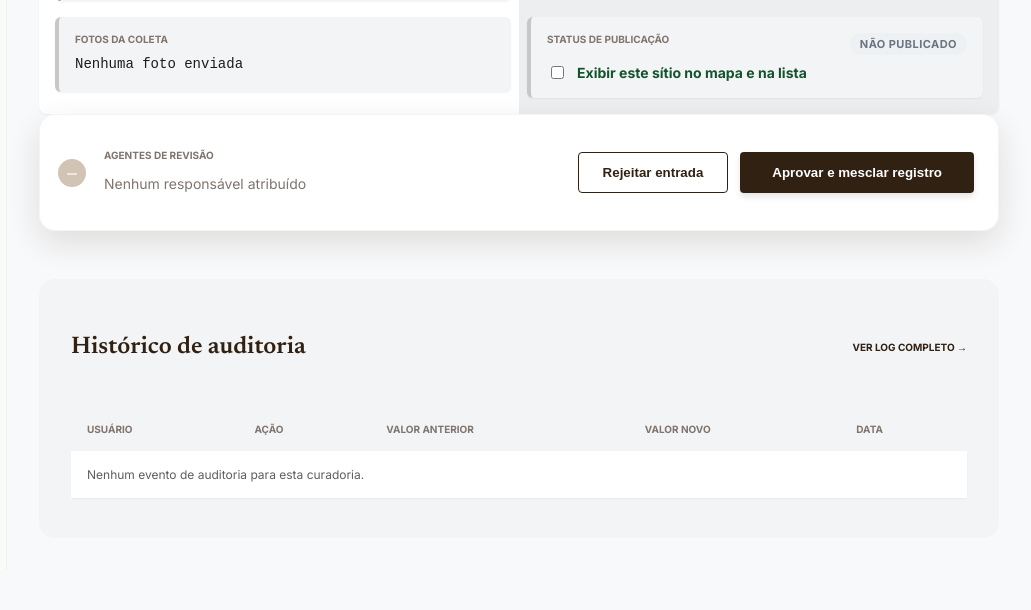
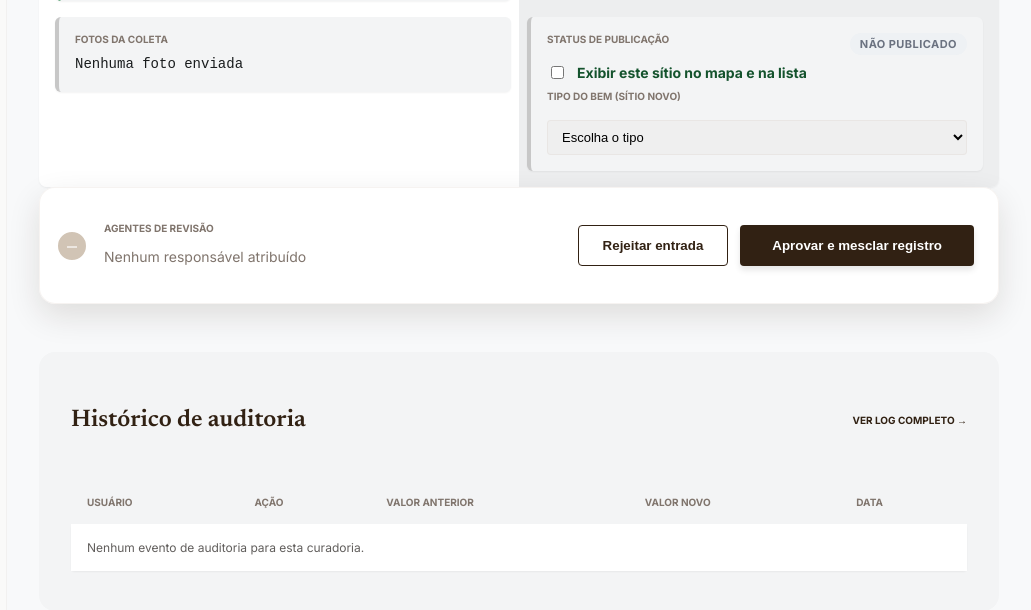
Before and after one commit to Ryan-auchi/sistema_arqueologico_web, a Django app: page /curadoria/revisao/1/ in a window 1280 px wide. Shown: the part 739-1349 px from the top of the page, without its empty margins (249-1280 px from the left). Before the commit the page ends 1238 px from the top, so only its background shows below. Run offline with Django 5.2, Linux system fonts and the light colour scheme; a user stored in the database is signed in; data that the repository does not hold is empty.

Commit message:
feat: curador escolhe o tipo do sítio novo na revisão
- seletor de tipo com a sugestão do coletor marcada (D2)
- ao criar sítio, o tipo escolhido vai para a API no campo tipo

```diff
--- a/curador/templates/curador/curadoria_revisao.html
+++ b/curador/templates/curador/curadoria_revisao.html
@@ -199,6 +199,15 @@
                             Exibir este sítio no mapa e na lista
                         </label>
                     </div>
+                    <div class="publish-toggle-row">
+                        <label class="field-label" for="tipo-confirmado-select">Tipo do bem (sítio novo)</label>
+                        <select id="tipo-confirmado-select" name="tipo_confirmado" style="width:100%; margin-top:6px; padding:8px 10px; border:1px solid var(--figma-border); border-radius:4px; font-size:13px;">
+                            <option value="">Escolha o tipo</option>
+                            {% for valor, rotulo in tipos_bem %}
+                                <option value="{{ valor }}" {% if valor == tipo_sugerido %}selected{% endif %}>{{ rotulo }}{% if valor == tipo_sugerido %} (sugestão do coletor){% endif %}</option>
+                            {% endfor %}
+                        </select>
+                    </div>
                 </div>
             </div>
         </div>
--- a/curador/views.py
+++ b/curador/views.py
@@ -838,6 +838,15 @@ def _handle_revisao_artigo(request, curadoria_id: str, curadoria_raw: dict):
     )
 
 
+# Valores do enum TipoBem da API.
+_TIPOS_BEM = [
+    ("sitio", "Sítio"),
+    ("bemOuConjunto", "Bem ou conjunto"),
+    ("acervoOuColecao", "Acervo ou coleção"),
+    ("colecao", "Coleção"),
+]
+
+
 @curador_or_admin_required
 def curadoria_revisao(request, curadoria_id):
     """
@@ -903,6 +912,9 @@ def curadoria_revisao(request, curadoria_id):
             }
             if acao == "atualizarSitio":
                 payload["bem_material_id"] = bem_id
+            else:
+                # D2: o tipo do sítio novo é decisão do curador; a API recusa a criação sem ele.
+                payload["tipo"] = request.POST.get("tipo_confirmado") or None
 
             # Campos selecionados pelo curador — aplicado tanto em criarSitio
             # quanto em atualizarSitio para respeitar a seleção do curador.
@@ -1057,6 +1069,8 @@ def curadoria_revisao(request, curadoria_id):
             "responsaveis_bem": responsaveis_bem,
             "curadores_list": curadores_list,
             "bem_material_id_inicial": curadoria_raw.get("bem_material_id") or "",
+            "tipos_bem": _TIPOS_BEM,
+            "tipo_sugerido": incoming_data.get("tipo") or "",
         },
     )
 
```
Also changed, not shown: curador/tests.py (+26 -0 lines).
